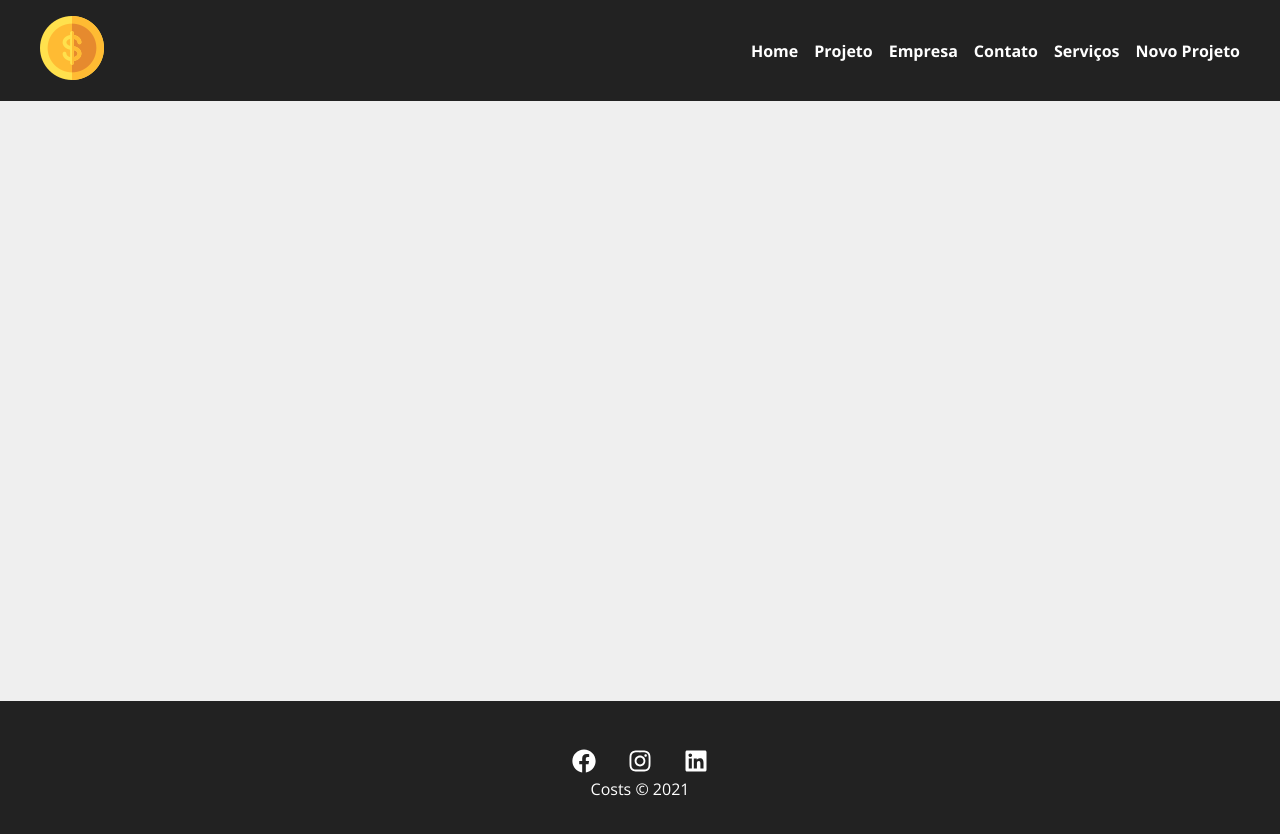
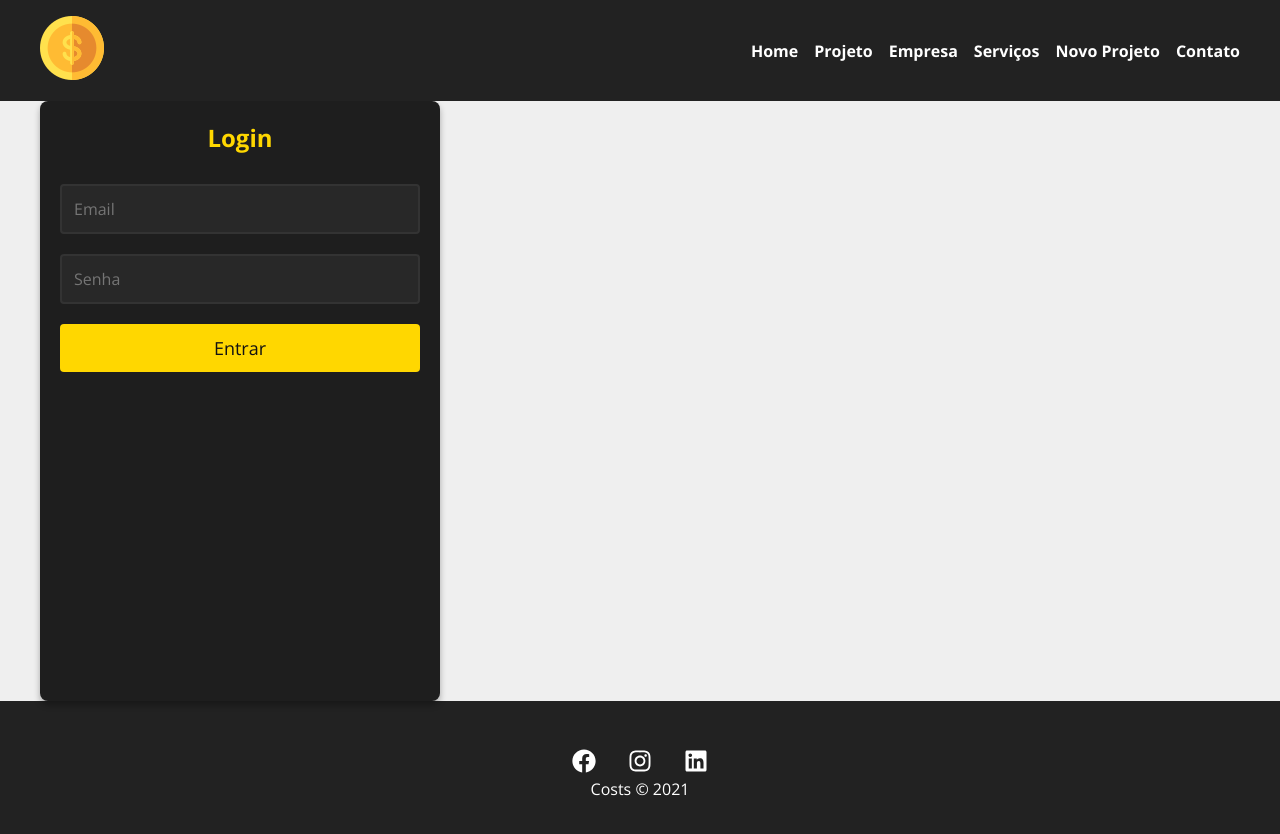
Before and after one commit to rovior/Costs, a React (Create React App) app: page /login in a window 1280 px wide. Shown: the top 834 px of the page. Built offline with nearby package versions, Linux system fonts and the light colour scheme.

Commit message:
feat: implementação de area login

```diff
--- a/src/App.js
+++ b/src/App.js
@@ -11,6 +11,8 @@ import Services from './components/pages/Services';
 import Container from './components/layout/Container';
 import Navbar from './components/layout/Navbar';
 import Footer from './components/layout/Footer';
+import Login from './components/login/Login';
+import PrivateRoute from './components/login/PrivateRoute';
 
 function App() {
   return (
@@ -18,7 +20,8 @@ function App() {
       <Navbar />
       <Container customClass="min-height">
         <Routes>
-          <Route path="/" element={<Home />} />
+          <Route path="/" element={<PrivateRoute><Home /></PrivateRoute>} />
+          <Route path="/login" element={<Login/>}/>
           <Route path="/company" element={<Company />} />
           <Route path="/contact" element={<Contact />} />
           <Route path="/projects"  element={<Projects />} />
--- a/src/components/layout/Navbar.js
+++ b/src/components/layout/Navbar.js
@@ -23,13 +23,13 @@ function Navbar() {
             <Link to="/company">Empresa</Link>
           </li>
           <li className={styles.item}>
-            <Link to="/contact">Contato</Link>
-          </li>
-          <li className={styles.item}>
             <Link to="/services">Serviços</Link>
           </li>
           <li className={styles.item}>
             <Link to="/newproject">Novo Projeto</Link>
+          </li>
+          <li className={styles.item}>
+            <Link to="/contact">Contato</Link>
           </li>
         </ul>
       </Container>
--- /dev/null
+++ b/src/components/login/AuthContext.js
@@ -0,0 +1,29 @@
+import { createContext, useState, useContext } from "react";
+
+// Criando o contexto
+const AuthContext = createContext();
+
+export const AuthProvider = ({ children }) => {
+  const [user, setUser] = useState(
+    JSON.parse(localStorage.getItem("user")) || null
+  );
+
+  const login = (userData) => {
+    setUser(userData); // Aqui estava o erro: era 'userData', não 'useData'
+    localStorage.setItem("user", JSON.stringify(userData));
+  };
+
+  const logout = () => {
+    setUser(null);
+    localStorage.removeItem("user");
+  };
+
+  return (
+    <AuthContext.Provider value={{ user, login, logout }}>
+      {children}
+    </AuthContext.Provider>
+  );
+};
+
+// Hook para acessar o contexto
+export const useAuth = () => useContext(AuthContext);
--- /dev/null
+++ b/src/components/login/Login.js
@@ -0,0 +1,52 @@
+import { useState } from "react";
+import { useAuth } from "./AuthContext";
+import { useNavigate } from "react-router-dom";
+import styles from './Login.module.css'; // Importando o CSS Module
+
+const Login = () => {
+  const [email, setEmail] = useState("");
+  const [password, setPassword] = useState("");
+  const { login } = useAuth();
+  const navigate = useNavigate(); // Hook para navegação
+  const [error, setError] = useState(null); // Estado para mensagens de erro
+
+  const handleSubmit = async (e) => {
+    e.preventDefault();
+
+    // Simulação de autenticação (troque por uma API real se necessário)
+    if (email === "admin@teste.com" && password === "123456") {
+      login({ email });
+      navigate("/"); // Redireciona para Home
+    } else {
+      setError("Credenciais inválidas"); // Exibe o erro se as credenciais forem inválidas
+    }
+  };
+
+  return (
+    <div className={styles.loginContainer}>
+      <h2>Login</h2>
+      <form onSubmit={handleSubmit}>
+        <input
+          className={styles.inputField}
+          type="email"
+          placeholder="Email"
+          value={email}
+          onChange={(e) => setEmail(e.target.value)}
+          required
+        />
+        <input
+          className={styles.inputField}
+          type="password"
+          placeholder="Senha"
+          value={password}
+          onChange={(e) => setPassword(e.target.value)}
+          required
+        />
+        {error && <div className={styles.alert}>{error}</div>}
+        <button className={styles.submitButton} type="submit">Entrar</button>
+      </form>
+    </div>
+  );
+};
+
+export default Login;
--- /dev/null
+++ b/src/components/login/Login.module.css
@@ -0,0 +1,64 @@
+
+
+
+
+/* Container do login */
+.loginContainer {
+  background-color: #1e1e1e;
+  padding: 20px;
+  border-radius: 8px;
+  box-shadow: 0 4px 6px rgba(0, 0, 0, 0.3);
+  width: 100%;
+  max-width: 400px;
+}
+
+/* Título do login */
+h2 {
+  text-align: center;
+  color: #FFD700; /* Amarelo brilhante */
+  margin-bottom: 20px;
+}
+
+/* Estilo para os campos de input */
+.inputField {
+  width: 100%;
+  padding: 12px;
+  margin: 10px 0;
+  border: 2px solid #333;
+  border-radius: 4px;
+  background-color: #282828;
+  color: #fff;
+  font-size: 16px;
+}
+
+/* Foco nos campos de input */
+.inputField:focus {
+  outline: none;
+  border-color: #FFD700;
+}
+
+/* Botão de submit */
+.submitButton {
+  width: 100%;
+  padding: 12px;
+  margin-top: 10px;
+  background-color: #FFD700;
+  border: none;
+  border-radius: 4px;
+  color: #121212;
+  font-size: 18px;
+  cursor: pointer;
+  transition: background-color 0.3s;
+}
+
+/* Hover no botão */
+.submitButton:hover {
+  background-color: #e6c200;
+}
+
+/* Alerta de erro */
+.alert {
+  color: #FF6347;
+  text-align: center;
+  margin-top: 15px;
+}
--- /dev/null
+++ b/src/components/login/PrivateRoute.js
@@ -0,0 +1,10 @@
+import {Navigate} from "react-router-dom";
+import {useAuth} from "./AuthContext";
+
+const PrivateRoute = ({children}) => {
+  const {user} = useAuth();
+
+  return user ? children : <Navigate to="/login" />
+};
+
+export default PrivateRoute;
--- a/src/index.js
+++ b/src/index.js
@@ -3,12 +3,17 @@ import ReactDOM from 'react-dom/client';
 import './index.css';
 import App from './App';
 import reportWebVitals from './reportWebVitals';
+import {AuthProvider} from './components/login/AuthContext';
 
 const root = ReactDOM.createRoot(document.getElementById('root'));
 root.render(
+
   <React.StrictMode>
+    <AuthProvider>
     <App />
+    </AuthProvider>
   </React.StrictMode>
 );
 
+
 reportWebVitals();
```
Also changed, not shown: src/components/login/AppRoute.js (added, +11 -0 lines), test.txt.
